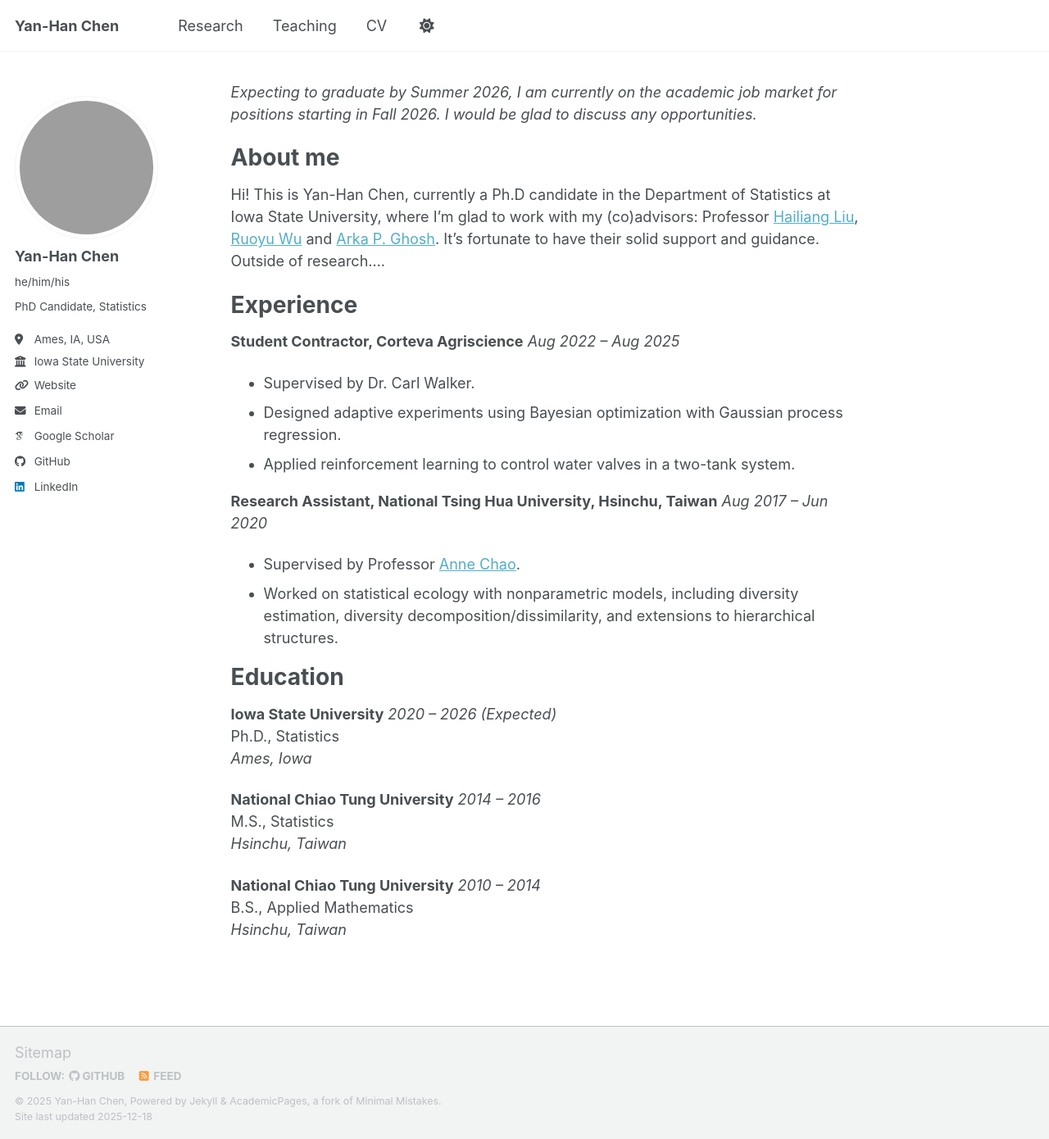
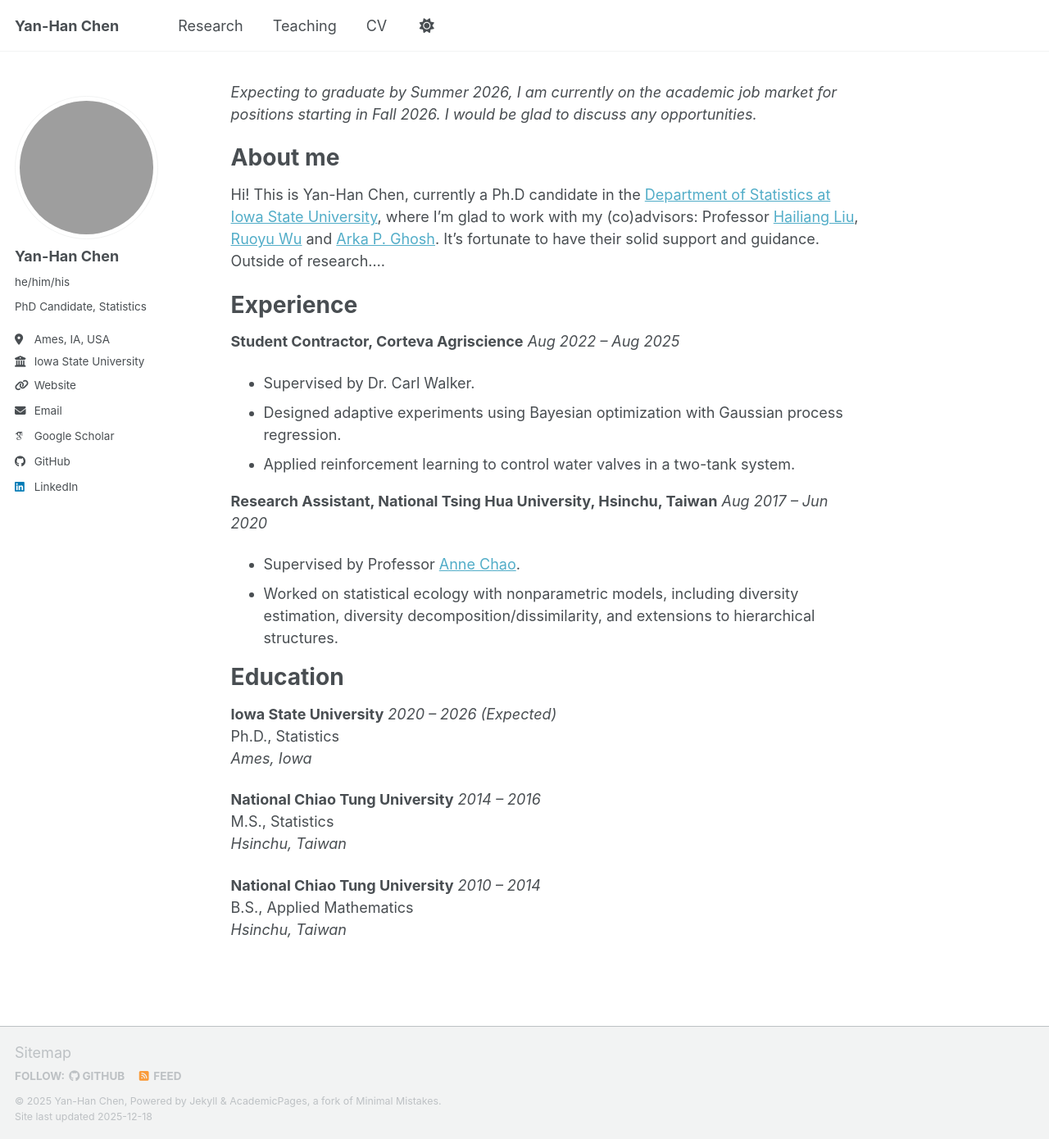
Before and after one commit to YanHanChen/YanHanChen.github.io, a Jekyll site: the page built from _pages/about.md, in a window 1280 px wide and 1390 px high. Shown: the whole window at 82% size. Built offline with Jekyll 4.4.1, drawn with Linux system fonts in a browser that asks for light colours; some web fonts are replaced; a script bundle is joined from its source files by our own code; library files that are not in the unit come from our copies.

Commit message:
adjust photo and add more link

```diff
--- a/_pages/about.md
+++ b/_pages/about.md
@@ -13,7 +13,7 @@
 About me
 ======
 
-Hi! This is Yan-Han Chen, currently a Ph.D candidate in the Department of Statistics at Iowa State University, where I'm glad to work with my (co)advisors: Professor [Hailiang Liu](https://faculty.sites.iastate.edu/hliu/), [Ruoyu Wu](https://sites.google.com/site/ruoyuwu90/) and [Arka P. Ghosh](https://sites.google.com/view/apghosh/). It's fortunate to have their solid support and guidance.
+Hi! This is Yan-Han Chen, currently a Ph.D candidate in the [Department of Statistics at Iowa State University](https://www.stat.iastate.edu), where I'm glad to work with my (co)advisors: Professor [Hailiang Liu](https://faculty.sites.iastate.edu/hliu/), [Ruoyu Wu](https://sites.google.com/site/ruoyuwu90/) and [Arka P. Ghosh](https://sites.google.com/view/apghosh/). It's fortunate to have their solid support and guidance.
 Outside of research....
 
 Experience
--- a/_sass/layout/_sidebar.scss
+++ b/_sass/layout/_sidebar.scss
@@ -98,7 +98,7 @@
     border-radius: 50%;
     aspect-ratio: 1 / 1;
     object-fit: cover;
-    object-position: center 20%;
+    object-position: center 17.5%;
 
     @include breakpoint($large) {
       padding: 5px;
```
